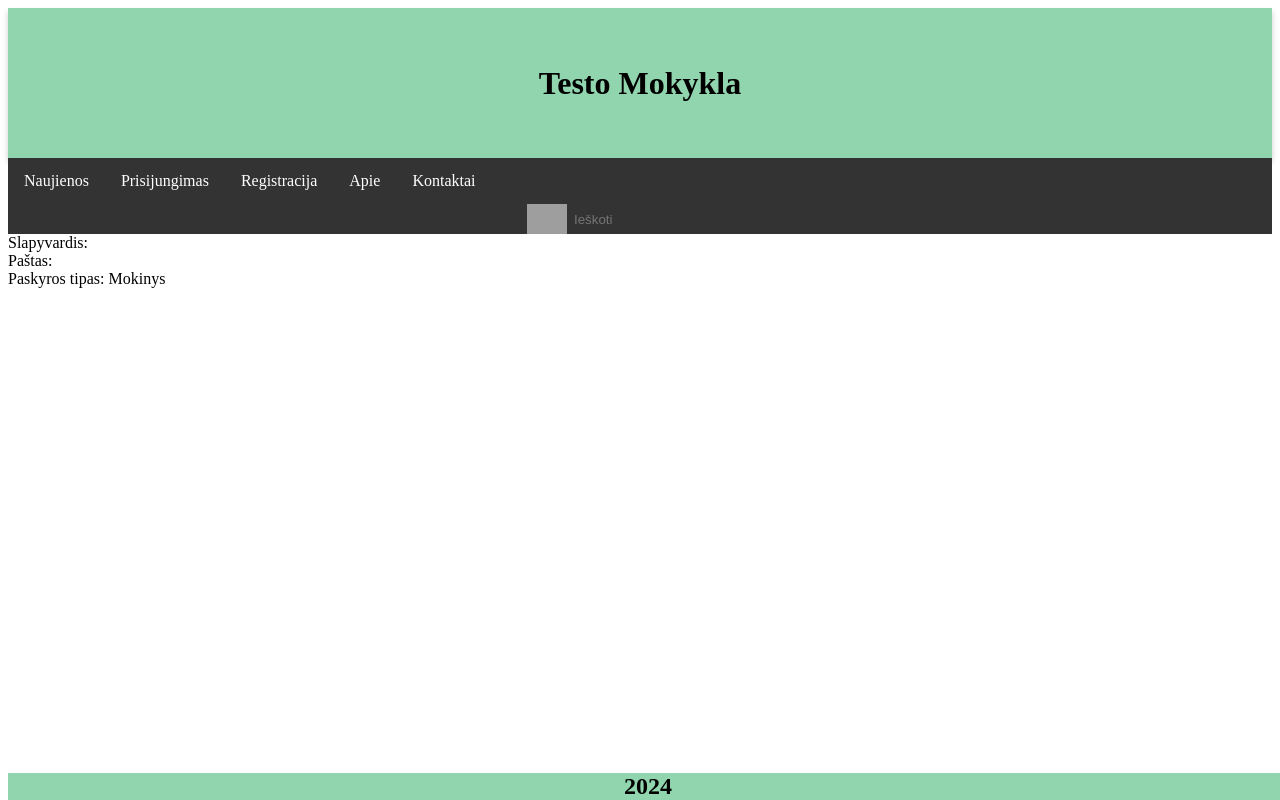
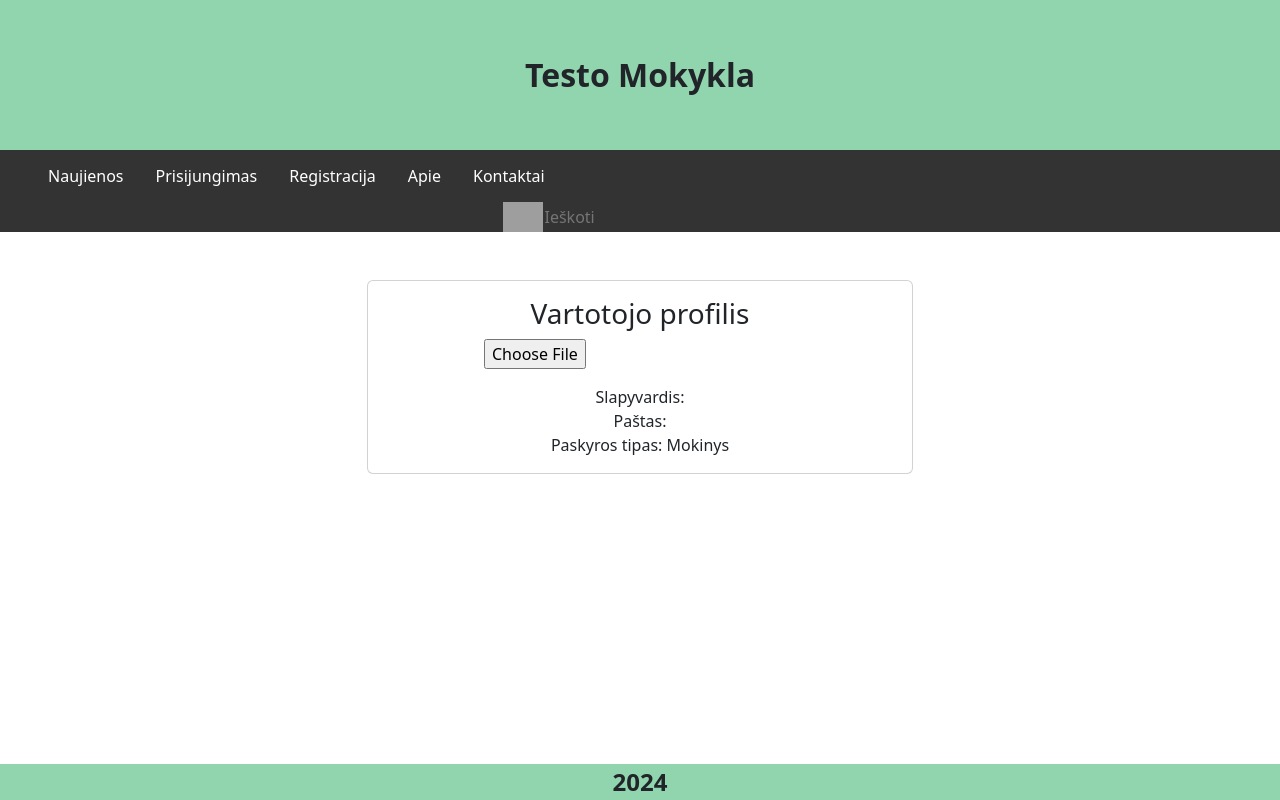
Before and after one commit to Laivelis123/saltibarsciai, a React (Vite) app in the folder testo-mokykla/frontend/: page /profilis in a window 1280 px wide. Built offline with nearby package versions, Linux system fonts and the light colour scheme; no server answers; sample sign-in values are in the browser's storage; grey boxes are pictures that could not be loaded.

Commit message:
Pridetas profilio css reikia pagrazinti

```diff
--- a/testo-mokykla/frontend/package.json
+++ b/testo-mokykla/frontend/package.json
@@ -11,7 +11,9 @@
   },
   "dependencies": {
     "axios": "^1.6.7",
+    "bootstrap": "^5.3.3",
     "react": "^18.2.0",
+    "react-bootstrap": "^2.10.1",
     "react-dom": "^18.2.0",
     "react-router-dom": "^6.22.1"
   },
--- a/testo-mokykla/frontend/src/Pages/Profilis.jsx
+++ b/testo-mokykla/frontend/src/Pages/Profilis.jsx
@@ -1,6 +1,7 @@
 import React, { useEffect, useState } from "react";
 import axios from "axios";
 import UI from "../components/UI";
+import "bootstrap/dist/css/bootstrap.min.css";
 
 function Profilis() {
   const [user, setUser] = useState({});
@@ -31,19 +32,71 @@ function Profilis() {
     fetchUser();
   }, [user]);
 
+  const [profilePicture, setProfilePicture] = useState(null);
+
+  const handlePictureChange = (e) => {
+    const file = e.target.files[0];
+    if (file) {
+      const reader = new FileReader();
+      reader.onload = (event) => {
+        setProfilePicture(event.target.result);
+      };
+      reader.readAsDataURL(file);
+    }
+  };
+
   return (
     <UI>
+      <div className="container mt-5">
+        <div className="row justify-content-center">
+          <div className="col-md-6">
+            <div className="card">
+              <div className="card-body text-center">
+                <h3 className="card-title">Vartotojo profilis</h3>
+                {profilePicture && (
+                  <img
+                    src={profilePicture}
+                    alt="Profile"
+                    className="img-thumbnail mb-3"
+                    style={{ maxWidth: "200px" }}
+                  />
+                )}
+                <input
+                  type="file"
+                  className="form-control-file mb-3"
+                  onChange={handlePictureChange}
+                  accept="image/*"
+                />
                 {user && (
                   <>
                     <div>Slapyvardis: {user.username}</div>
                     <div>Paštas: {user.email}</div>
                     <div>
                       Paskyros tipas:
-            {user.accountType === "teacher" ? " Mokytojas" : " Mokinys"}
+                      {user.accountType === "teacher"
+                        ? " Mokytojas"
+                        : " Mokinys"}
                     </div>
                   </>
                 )}
+              </div>
+            </div>
+          </div>
+        </div>
+      </div>
     </UI>
+    // <UI>
+    //   {user && (
+    //     <>
+    //       <div>Slapyvardis: {user.username}</div>
+    //       <div>Paštas: {user.email}</div>
+    //       <div>
+    //         Paskyros tipas:
+    //         {user.accountType === "teacher" ? " Mokytojas" : " Mokinys"}
+    //       </div>
+    //     </>
+    //   )}
+    // </UI>
   );
 }
 
--- a/testo-mokykla/frontend/src/components/menu.module.css
+++ b/testo-mokykla/frontend/src/components/menu.module.css
@@ -1,6 +1,7 @@
 ul {
   list-style-type: none;
-  margin: 0;
+  margin: 0 !important;
+  margin-bottom: 0;
   padding: 0;
   overflow: hidden;
   background-color: #333;
```
Also changed, not shown: 2 other files (tests, documents, lock files or other folders). Lines whose indentation alone changed are shown as unchanged.
